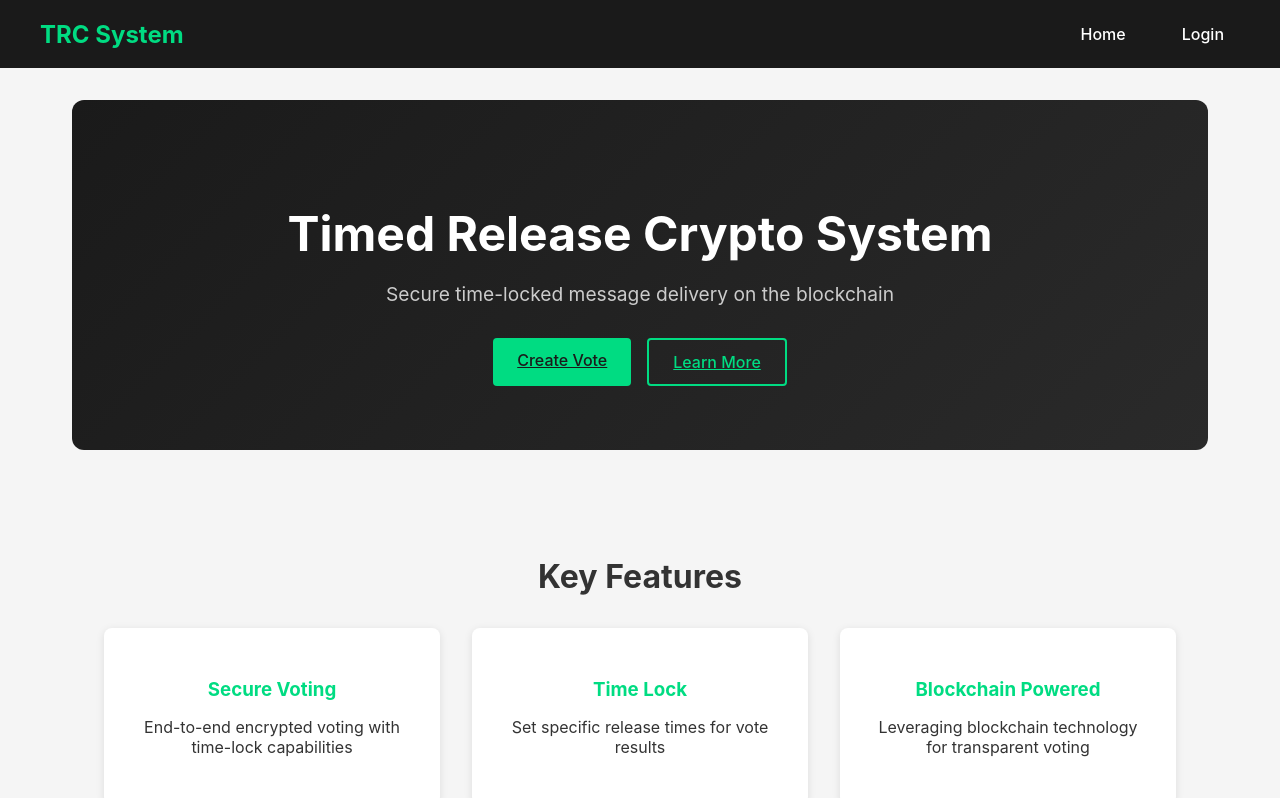
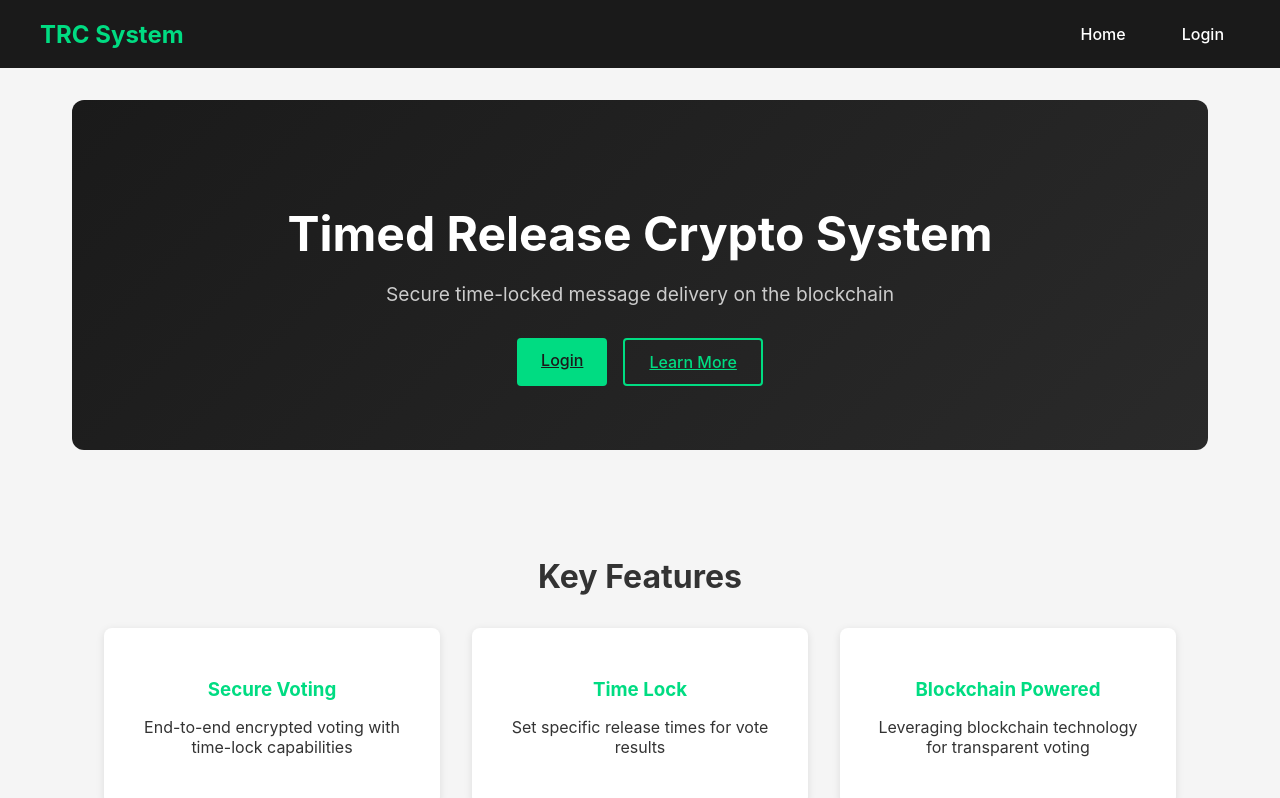
Before and after one commit to fshirazi710/MastersProject, a Nuxt app in the folder frontend/: page / in a window 1280 px wide. Shown: the top 798 px of the page. Built offline with nearby package versions, Linux system fonts and the light colour scheme.

Commit message:
index page changes depending on whether user is logged in or not

```diff
--- a/frontend/middleware/auth.js
+++ b/frontend/middleware/auth.js
@@ -4,6 +4,6 @@ export default defineNuxtRouteMiddleware(async (to, from) => {
 
     // If no token, redirect to login
     if (!token) {
-        return navigateTo('/login'); // Redirect to login page if no token
+        return navigateTo('/'); // Redirect to index page if no token
     }
 });
--- a/frontend/pages/index.vue
+++ b/frontend/pages/index.vue
@@ -6,7 +6,8 @@
       <p class="subtitle">Secure time-locked message delivery on the blockchain</p>
       <!-- Call to action buttons with navigation -->
       <div class="cta-buttons">
-        <NuxtLink to="/create-vote" class="btn primary">Create Vote</NuxtLink>
+        <NuxtLink v-if="!store.loggedIn" to="/login" class="btn primary">Login</NuxtLink>
+        <NuxtLink v-else to="/create-vote" class="btn primary">Create Vote</NuxtLink>
         <NuxtLink to="/faq" class="btn secondary">Learn More</NuxtLink>
       </div>
     </section>
@@ -45,6 +46,8 @@
 </template>
 
 <script setup>
+import { store } from '../authentication.js'; // Import the store
+
 // Import navigateTo from Nuxt
 const { navigateTo } = useRouter()
 
```
